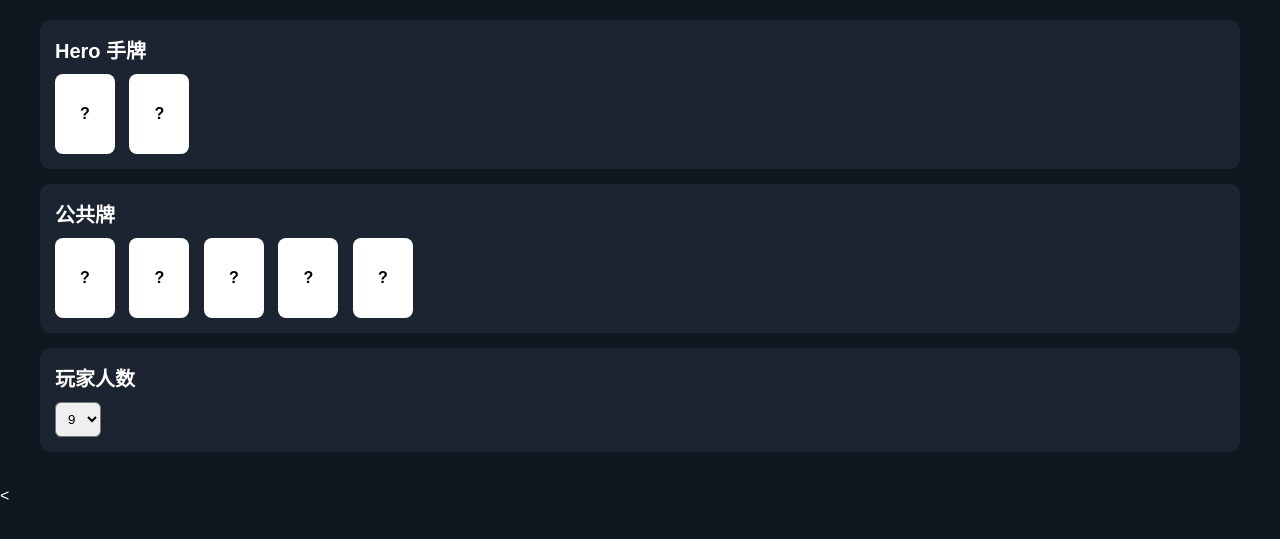
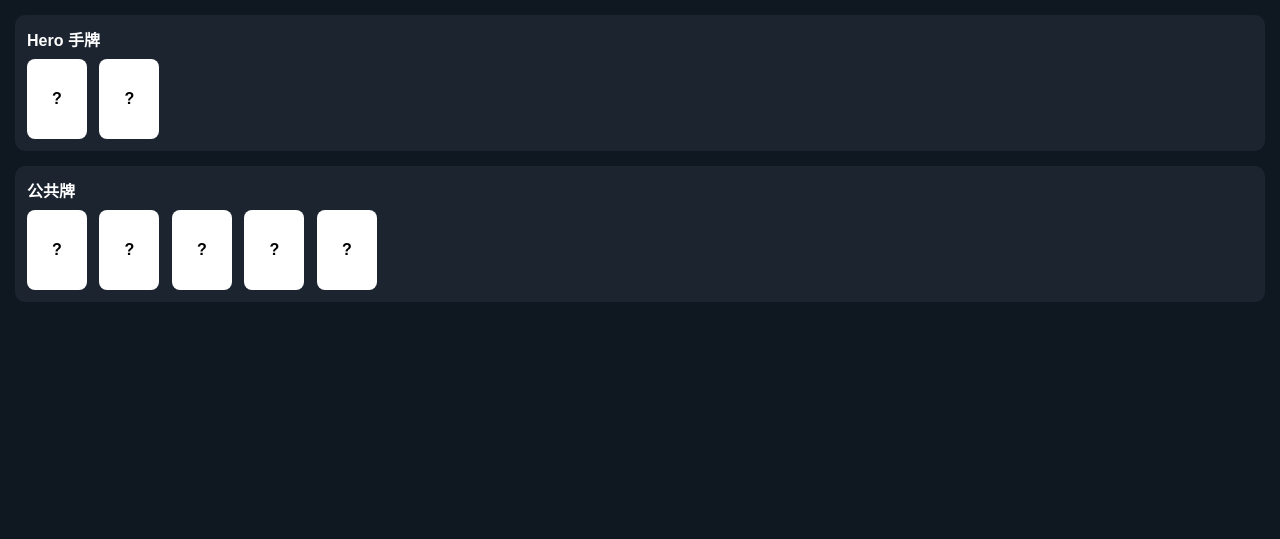
Before and after one commit to q1900088810-wq/PokerAI, a Flask app: page / in a window 1280 px wide. Shown: the top 539 px of the page. Run offline with Flask 3, Linux system fonts and the light colour scheme.

Commit message:
Update index.html

```diff
--- a/templates/index.html
+++ b/templates/index.html
@@ -1,67 +1,110 @@
 <!DOCTYPE html>
-<html lang="zh-CN">
+<html lang="zh">
+
 <head>
-
 <meta charset="UTF-8">
 <meta name="viewport" content="width=device-width, initial-scale=1.0">
+<title>Poker AI Analyzer</title>
 
-<title>Poker Research AI</title>
+<style>
 
-<link rel="stylesheet" href="{{ url_for('static', filename='css/style.css') }}">
+body{
+    margin:0;
+    background:#0f1720;
+    color:white;
+    font-family:Arial;
+}
+
+.container{
+    padding:15px;
+}
+
+.panel{
+    background:#1c2430;
+    margin-bottom:15px;
+    padding:12px;
+    border-radius:10px;
+}
+
+.title{
+    margin-bottom:8px;
+    font-weight:bold;
+}
+
+/* 牌 */
+.card-slot{
+    width:60px;
+    height:80px;
+    background:white;
+    color:black;
+    display:inline-flex;
+    align-items:center;
+    justify-content:center;
+    border-radius:8px;
+    margin-right:8px;
+    font-weight:bold;
+    cursor:pointer;
+}
+
+#deckPanel{
+    position:fixed;
+    top:0;
+    left:0;
+    width:100%;
+    height:100%;
+    background:rgba(0,0,0,0.85);
+    display:flex;
+    flex-wrap:wrap;
+    gap:8px;
+    padding:15px;
+    overflow:auto;
+    z-index:999;
+}
+
+.deck-card{
+    width:55px;
+    height:75px;
+    background:white;
+    color:black;
+    display:flex;
+    align-items:center;
+    justify-content:center;
+    border-radius:6px;
+    font-weight:bold;
+    cursor:pointer;
+}
+
+</style>
 
 </head>
-<script src="{{ url_for('static', filename='js/app.js') }}"></script>
+
 <body>
 
 <div class="container">
 
+    <!-- Hero -->
     <div class="panel">
-
-        <div class="title">
-            Hero 手牌
-        </div>
-
+        <div class="title">Hero 手牌</div>
         <div class="card-slot" id="hero1" onclick="openDeck('hero1')">?</div>
-<div class="card-slot" id="hero2" onclick="openDeck('hero2')">?</div>
+        <div class="card-slot" id="hero2" onclick="openDeck('hero2')">?</div>
     </div>
 
+    <!-- 公共牌 -->
     <div class="panel">
+        <div class="title">公共牌</div>
 
-        <div class="title">
-            公共牌
-        </div>
-
-        <div class="card-slot">?</div>
-        <div class="card-slot">?</div>
-        <div class="card-slot">?</div>
-        <div class="card-slot">?</div>
-        <div class="card-slot">?</div>
-
-    </div>
-
-    <div class="panel">
-
-        <div class="title">
-            玩家人数
-        </div>
-
-        <select>
-
-            <option>2</option>
-            <option>3</option>
-            <option>4</option>
-            <option>5</option>
-            <option>6</option>
-            <option>7</option>
-            <option>8</option>
-            <option selected>9</option>
-
-        </select>
+        <div class="card-slot" id="b1" onclick="openDeck('b1')">?</div>
+        <div class="card-slot" id="b2" onclick="openDeck('b2')">?</div>
+        <div class="card-slot" id="b3" onclick="openDeck('b3')">?</div>
+        <div class="card-slot" id="b4" onclick="openDeck('b4')">?</div>
+        <div class="card-slot" id="b5" onclick="openDeck('b5')">?</div>
 
     </div>
 
 </div>
 
+<script src="{{ url_for('static', filename='js/app.js') }}"></script>
+
 </body>
+
 </html>
-<<script src="{{ url_for('static', filename='js/app.js') }}"></script>
```
